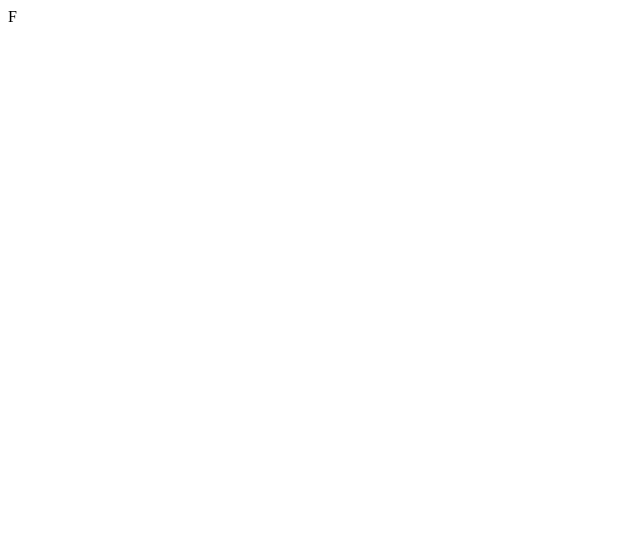
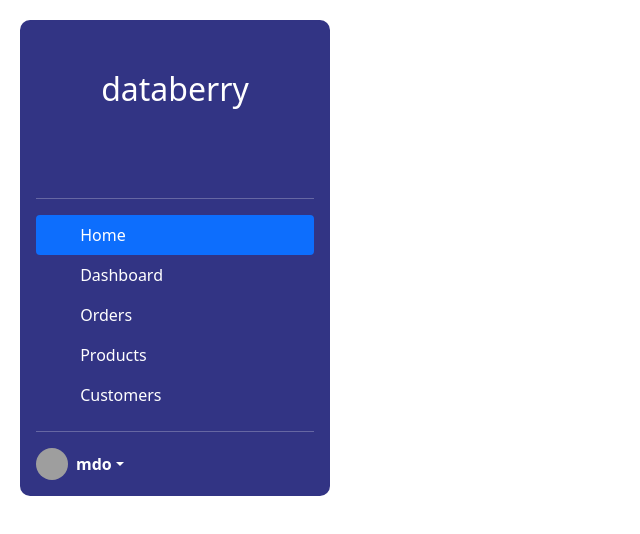
Before and after one commit to PaulMvz/Prueba-intro, a plain HTML site: page index.html in a window 1280 px wide. Shown: the whole page, without its empty margins (0-640 px from the left). Drawn offline with nearby package versions, Linux system fonts and the light colour scheme; grey boxes are pictures that could not be loaded.

Commit message:
segundo commit

```diff
--- /dev/null
+++ b/asstes/css/style.css
@@ -0,0 +1,24 @@
+
+
+.contenido-jhon{
+    width: 100%;
+    height: 100%;
+    background-color: #ffffff;
+    padding: 20px;
+    margin: 0 auto;
+}
+.side-bar-jhon{
+    background-color: #323484;
+    border-radius: 10px;
+}
+.logo-jhon{
+    padding-top: 50px;
+    padding-bottom: 50px;
+    margin: 0 auto;
+    text-align: center;
+    color: #fff;
+}
+
+/*------------------------------------------------------*/
+
+/*------------------------------------------------------*/
--- a/index.html
+++ b/index.html
@@ -1,12 +1,97 @@
 <!DOCTYPE html>
-<html lang="en">
+<html lang="es">
+
 <head>
     <meta charset="UTF-8">
     <meta http-equiv="X-UA-Compatible" content="IE=edge">
     <meta name="viewport" content="width=device-width, initial-scale=1.0">
-    <title>Document</title>
+    <title>Dashboard</title>
+    <!-- Bootstrap CSS -->
+    <link href="https://cdn.jsdelivr.net/npm/bootstrap@5.0.2/dist/css/bootstrap.min.css" rel="stylesheet"
+        crossorigin="anonymous">
+    <!--font-awesome-->
+    <link rel="stylesheet" href="https://cdnjs.cloudflare.com/ajax/libs/font-awesome/6.1.2/css/all.min.css"
+        crossorigin="anonymous" referrerpolicy="no-referrer" />
+    <!-- Custom CSS -->
+    <link rel="stylesheet" href="asstes/css/style.css">
 </head>
+
 <body>
-    F
+    <!--begin::container-->
+    <div class="container-fluid">
+        <div class="row">
+            <div class="contenido-jhon">
+                <div class="col-xl-3">
+                    <div class="side-bar-jhon">
+                        <div class="logo-jhon">
+                            <h2>databerry</h2>
+                        </div>
+                        <div>
+                            <div class="d-flex flex-column flex-shrink-0 p-3 text-white" style="width: 100%;">
+
+                                <hr>
+                                <ul class="nav nav-pills flex-column mb-auto">
+                                  <li class="nav-item">
+                                    <a href="#" class="nav-link active" aria-current="page">
+                                      <svg class="bi me-2" width="16" height="16"><use xlink:href="#home"></use></svg>
+                                      Home
+                                    </a>
+                                  </li>
+                                  <li>
+                                    <a href="#" class="nav-link text-white">
+                                      <svg class="bi me-2" width="16" height="16"><use xlink:href="#speedometer2"></use></svg>
+                                      Dashboard
+                                    </a>
+                                  </li>
+                                  <li>
+                                    <a href="#" class="nav-link text-white">
+                                      <svg class="bi me-2" width="16" height="16"><use xlink:href="#table"></use></svg>
+                                      Orders
+                                    </a>
+                                  </li>
+                                  <li>
+                                    <a href="#" class="nav-link text-white">
+                                      <svg class="bi me-2" width="16" height="16"><use xlink:href="#grid"></use></svg>
+                                      Products
+                                    </a>
+                                  </li>
+                                  <li>
+                                    <a href="#" class="nav-link text-white">
+                                      <svg class="bi me-2" width="16" height="16"><use xlink:href="#people-circle"></use></svg>
+                                      Customers
+                                    </a>
+                                  </li>
+                                </ul>
+                                <hr>
+                                <div class="dropdown">
+                                  <a href="#" class="d-flex align-items-center text-white text-decoration-none dropdown-toggle" id="dropdownUser1" data-bs-toggle="dropdown" aria-expanded="false">
+                                    <img src="https://github.com/mdo.png" alt="" width="32" height="32" class="rounded-circle me-2">
+                                    <strong>mdo</strong>
+                                  </a>
+                                  <ul class="dropdown-menu dropdown-menu-dark text-small shadow" aria-labelledby="dropdownUser1">
+                                    <li><a class="dropdown-item" href="#">New project...</a></li>
+                                    <li><a class="dropdown-item" href="#">Settings</a></li>
+                                    <li><a class="dropdown-item" href="#">Profile</a></li>
+                                    <li><hr class="dropdown-divider"></li>
+                                    <li><a class="dropdown-item" href="#">Sign out</a></li>
+                                  </ul>
+                                </div>
+                              </div>
+                         </div>
+                    </div>
+                </div>
+
+            </div>
+        </div>
+    </div>
+    <!--end::container-->
+    <!-- Option 2: Separate Popper and Bootstrap JS -->
+    <script src="https://cdn.jsdelivr.net/npm/@popperjs/core@2.9.2/dist/umd/popper.min.js"
+        crossorigin="anonymous"></script>
+    <script src="https://cdn.jsdelivr.net/npm/bootstrap@5.0.2/dist/js/bootstrap.min.js"
+        crossorigin="anonymous"></script>
+    <!--Script js-->
+    <script src="asstes/js/main.js"></script>
 </body>
+
 </html>
```
Also changed, not shown: asstes/js/main.js (added), style.css (deleted).
